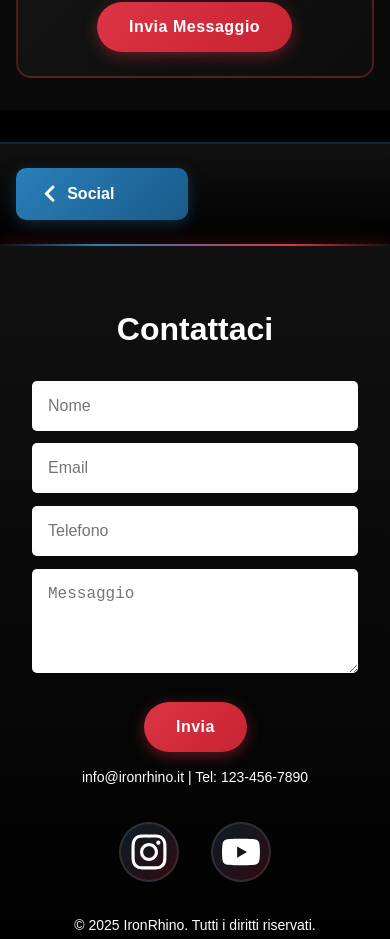
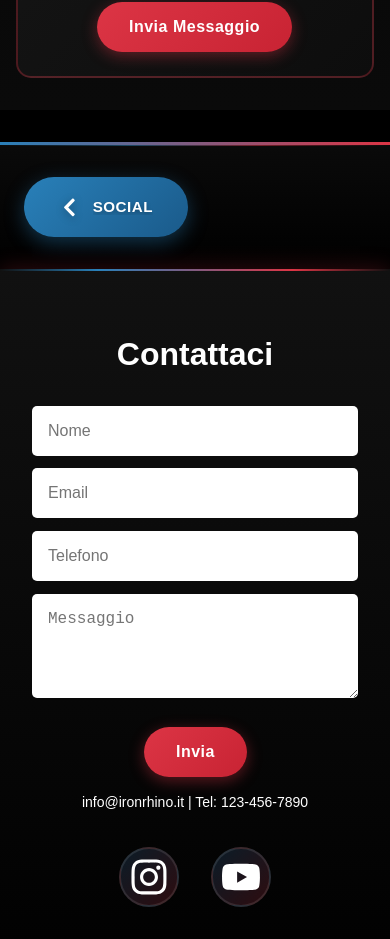
Before and after one commit to RickdoMascoMAT/SitoUF2, a React (Vite) app: page /contatti in a window 390 px wide. Shown: the part 1567-2506 px from the top of the page. Built offline with nearby package versions, Linux system fonts and the light colour scheme.

Commit message:
Improve mobile navigation buttons with modern design, animations and gradients

```diff
--- a/src/App.css
+++ b/src/App.css
@@ -1377,42 +1377,87 @@ nav a:hover::after {
   display: none;
   justify-content: space-between;
   align-items: center;
-  padding: 1.5rem 1rem;
-  background: linear-gradient(180deg, #111 0%, #000 100%);
-  border-top: 2px solid rgba(41, 128, 185, 0.3);
-  gap: 1rem;
+  padding: 2rem 1.5rem;
+  background: linear-gradient(180deg, #0a0a0a 0%, #000 100%);
+  border-top: 3px solid transparent;
+  border-image: linear-gradient(90deg, #2980b9, #dc3545) 1;
+  gap: 1.5rem;
+  position: relative;
+}
+
+.mobile-page-nav::before {
+  content: '';
+  position: absolute;
+  top: 0;
+  left: 0;
+  right: 0;
+  height: 1px;
+  background: linear-gradient(90deg, transparent, rgba(41, 128, 185, 0.5), rgba(220, 53, 69, 0.5), transparent);
 }
 
 .mobile-nav-btn {
   display: flex;
   align-items: center;
-  gap: 0.5rem;
-  background: linear-gradient(135deg, #2980b9 0%, #1a5a8a 100%);
+  justify-content: center;
+  gap: 0.8rem;
+  background: linear-gradient(135deg, #dc3545 0%, #c82333 100%);
   color: white;
   border: none;
-  padding: 1rem 1.5rem;
-  border-radius: 10px;
-  font-size: 1rem;
-  font-weight: 600;
+  padding: 1.2rem 1.8rem;
+  border-radius: 50px;
+  font-size: 1.1rem;
+  font-weight: 700;
   cursor: pointer;
-  transition: all 0.3s ease;
-  box-shadow: 0 4px 15px rgba(41, 128, 185, 0.3);
+  transition: all 0.4s cubic-bezier(0.175, 0.885, 0.32, 1.275);
+  box-shadow: 0 6px 20px rgba(220, 53, 69, 0.4),
+              0 0 0 0 rgba(220, 53, 69, 0.5);
   flex: 1;
   max-width: 48%;
+  position: relative;
+  overflow: hidden;
+  letter-spacing: 0.5px;
+  text-transform: uppercase;
+  font-size: 0.95rem;
+}
+
+.mobile-nav-btn::before {
+  content: '';
+  position: absolute;
+  top: 50%;
+  left: 50%;
+  width: 0;
+  height: 0;
+  border-radius: 50%;
+  background: rgba(255, 255, 255, 0.3);
+  transform: translate(-50%, -50%);
+  transition: width 0.6s, height 0.6s;
+}
+
+.mobile-nav-btn:hover::before {
+  width: 300px;
+  height: 300px;
 }
 
 .mobile-nav-btn:hover {
-  transform: translateY(-3px);
-  box-shadow: 0 6px 20px rgba(41, 128, 185, 0.5);
-  background: linear-gradient(135deg, #3498db 0%, #2980b9 100%);
+  transform: translateY(-5px) scale(1.05);
+  box-shadow: 0 12px 35px rgba(220, 53, 69, 0.7),
+              0 0 0 8px rgba(220, 53, 69, 0.1);
 }
 
 .mobile-nav-btn:active {
-  transform: translateY(-1px);
+  transform: translateY(-2px) scale(1.02);
+  box-shadow: 0 8px 25px rgba(220, 53, 69, 0.6);
 }
 
 .prev-btn {
-  justify-content: flex-start;
+  background: linear-gradient(135deg, #2980b9 0%, #1a5a8a 100%);
+  box-shadow: 0 6px 20px rgba(41, 128, 185, 0.4),
+              0 0 0 0 rgba(41, 128, 185, 0.5);
+}
+
+.prev-btn:hover {
+  box-shadow: 0 12px 35px rgba(41, 128, 185, 0.7),
+              0 0 0 8px rgba(41, 128, 185, 0.1);
 }
 
 .next-btn {
@@ -1420,13 +1465,59 @@ nav a:hover::after {
 }
 
 .mobile-nav-btn svg {
-  font-size: 1.2rem;
+  font-size: 1.3rem;
+  filter: drop-shadow(0 2px 4px rgba(0, 0, 0, 0.3));
+  transition: transform 0.3s ease;
+  position: relative;
+  z-index: 1;
+}
+
+.mobile-nav-btn:hover svg {
+  transform: scale(1.2);
+}
+
+.prev-btn:hover svg {
+  transform: translateX(-3px) scale(1.2);
+}
+
+.next-btn:hover svg {
+  transform: translateX(3px) scale(1.2);
 }
 
 .mobile-nav-btn span {
   white-space: nowrap;
   overflow: hidden;
   text-overflow: ellipsis;
+  position: relative;
+  z-index: 1;
+  text-shadow: 0 2px 4px rgba(0, 0, 0, 0.3);
+  font-weight: 700;
+}
+
+@keyframes pulse-glow {
+  0%, 100% {
+    box-shadow: 0 6px 20px rgba(220, 53, 69, 0.4);
+  }
+  50% {
+    box-shadow: 0 6px 25px rgba(220, 53, 69, 0.6);
+  }
+}
+
+.mobile-nav-btn {
+  animation: pulse-glow 2s ease-in-out infinite;
+}
+
+.prev-btn {
+  animation: pulse-glow-blue 2s ease-in-out infinite;
+}
+
+@keyframes pulse-glow-blue {
+  0%, 100% {
+    box-shadow: 0 6px 20px rgba(41, 128, 185, 0.4);
+  }
+  50% {
+    box-shadow: 0 6px 25px rgba(41, 128, 185, 0.6);
+  }
 }
 
 /* Media Queries per Mobile */
```
